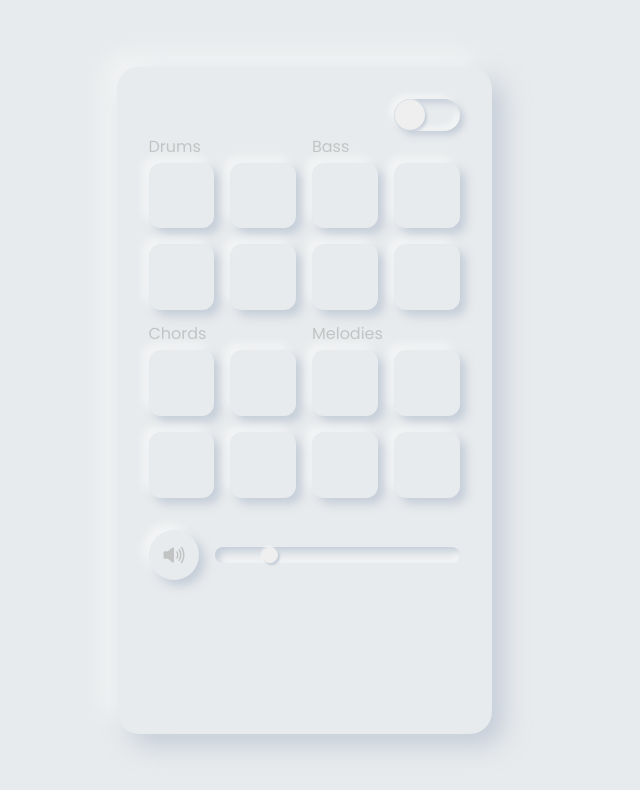
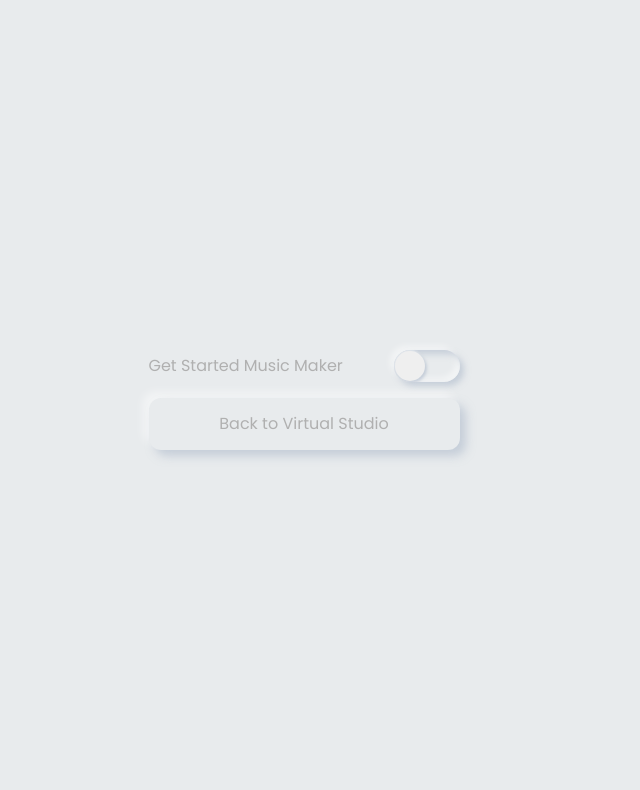
Before and after one commit to haileychoi15/digital-studio, a React (Create React App) app: page /#/experiment2 in a window 1280 px wide. Shown: the top 790 px of the page, without its empty margins (336-976 px from the left). Built offline with nearby package versions, Linux system fonts and the light colour scheme.

Commit message:
experiment2 design

```diff
--- a/src/views/Experiment2.js
+++ b/src/views/Experiment2.js
@@ -1,4 +1,5 @@
 import React, { useState, useEffect, useRef } from 'react';
+import { useHistory } from 'react-router-dom';
 import styled, { css } from 'styled-components';
 //import * as Tone from 'tone';
 import { useEventListener } from 'hooks/useEventListener';
@@ -15,7 +16,7 @@ const Container = styled.div`
     //font-family: 'Lora', serif;
     font-size: 1rem;
     font-weight: 400;
-    color: #c2c4c4;
+    color: #b0b0b0;
     background-color: #e8ebed;
     overflow: hidden;
 
@@ -35,7 +36,7 @@ const Container = styled.div`
     border-radius: 22px;
     background: none;
     cursor: pointer;
-    transition: all 450ms ease-in;
+    transition: all 450ms cubic-bezier(0.645, 0.045, 0.355, 1);
   }
 
   input[type=range]:focus {
@@ -69,13 +70,49 @@ const Container = styled.div`
   }
 `;
 
+const Mobile = styled.div`
+    position: relative;
+    display: flex;
+    flex-direction: column;
+    justify-content: space-between;
+    width: 100%;
+    height: 100%;
+    padding: 2rem;
+    box-shadow: 12px 12px 24px 0 rgba(163, 177, 198, 0.5),
+        -12px -12px 24px 0 rgba(255, 255, 255, 0.5);
+    transition: all 250ms ease-in-out;
+
+    ${({ isOn }) => !isOn && css`
+        justify-content: center;
+        box-shadow: unset;
+    `}
+
+    @media screen and (min-width: 30rem) {
+        width: 375px;
+        height: 667px;
+        border-radius: 22px;
+    }
+`;
+
+const Header = styled.header`
+    display: flex;
+    justify-content: space-between;
+    align-items: center;
+
+    margin-bottom: 1rem;
+`;
+
+const Title = styled.h1`
+    font-size: 1rem;
+    font-weight: 400;
+`;
+
 const OnOffButton = styled.button`
     display: block;
     position: relative;
     width: 66px;
     height: 32px;
     border: none;
-    //border: 1px solid #e8ebed;
     border-radius: 20px;
     background: none;
     box-shadow: inset 4px 4px 6px 0 rgba(163, 177, 198, 0.5),
@@ -84,9 +121,11 @@ const OnOffButton = styled.button`
              -4px -4px 6px 0 rgba(255, 255, 255, 0.5);
     overflow: hidden;
 
-    margin-left: auto;
-    margin-right: 0;
-    margin-bottom: 0.5rem;
+    margin: 0;
+
+    ${({ isOn }) => isOn && css`
+        margin: 0 0 0 auto;
+    `}
 `;
 
 const OnOffBackground = styled.div`
@@ -96,10 +135,10 @@ const OnOffBackground = styled.div`
      width: 0;
      height: 100%;
      border-radius: 20px;
-     background-color: #a6e7ff;
-     box-shadow: inset 4px 4px 6px 0 rgba(163, 177, 198, 0.5),
-            inset -4px -4px 6px 0 rgba(255, 255, 255, 0.5);
-    transition: all 250ms ease-in;
+     background-color: #D1ED5D;
+     box-shadow: inset 4px 4px 4px 0 rgba(165, 184, 90, 0.5),
+            inset -4px -4px 6px 0 rgba(243, 255, 196, 0.5);
+    transition: all 250ms cubic-bezier(0.645, 0.045, 0.355, 1);
 
     ${({ isOn }) => isOn && css`
         width: 100%;
@@ -118,7 +157,7 @@ const CircleButton = styled.div`
     box-shadow: 2px 2px 3px 0 rgba(163, 177, 198, 0.5),
              -2px -2px 3px 0 rgba(255, 255, 255, 0.5);
     transform: translateX(0);
-    transition: all 200ms ease-in;
+    transition: all 200ms cubic-bezier(0.645, 0.045, 0.355, 1);;
 
     ${({ isOn }) => isOn && css`
         transform: translateX(calc(63px - 30px));
@@ -126,67 +165,53 @@ const CircleButton = styled.div`
     `}
 `;
 
-const Mobile = styled.div`
-    position: relative;
-    width: 100%;
-    height: 100%;
-    padding: 2rem;
-    box-shadow: 12px 12px 24px 0 rgba(163, 177, 198, 0.5),
-        -12px -12px 24px 0 rgba(255, 255, 255, 0.5);
+// const AnimatedRing = styled.div`
+//   position: relative;
+//   background: none;
+//   width: 140px;
+//   height: 140px;
+//   overflow: hidden;
+//   display:flex;
+//   justify-content: center;
+//   align-items: center;
+//   border-radius: 50%;
+// `;
 
-    @media screen and (min-width: 30rem) {
-        width: 375px;
-        height: 667px;
-        border-radius: 22px;
-    }
-`;
+// const OuterRing = styled.div`
+//   width: 100%;
+//   height: 100%;
+//   background-image: linear-gradient(135deg, #FEED07 0%, #FE6A50 5%, #ED00AA 15%, #2FE3FE 50%, #8900FF 100%);
+//   border-radius: 50%;
+//   box-shadow:
+//    20px 20px 60px #bebebe,
+//    -20px -20px 60px #ffffff;
 
-const AnimatedRing = styled.div`
-  position: relative;
-  background: none;
-  width: 140px;
-  height: 140px;
-  overflow: hidden;
-  display:flex;
-  justify-content: center;
-  align-items: center;
-  border-radius: 50%;
-`;
+//   animation-duration: 2s;
+//   animation-name: rotate;
+//   animation-iteration-count: infinite;
 
-const OuterRing = styled.div`
-  width: 100%;
-  height: 100%;
-  background-image: linear-gradient(135deg, #FEED07 0%, #FE6A50 5%, #ED00AA 15%, #2FE3FE 50%, #8900FF 100%);
-  border-radius: 50%;
-  box-shadow:
-   20px 20px 60px #bebebe,
-   -20px -20px 60px #ffffff;
+//   @keyframes rotate {
+//     0% {transform:rotate(0deg);}
+//     100% {transform:rotate(360deg);}
+//   }
+// `;
 
-  animation-duration: 2s;
-  animation-name: rotate;
-  animation-iteration-count: infinite;
+// const InnerRing = styled.div`
+//   position: absolute;
+//   top: 50%;
+//   left: 50%;
+//   transform: translate(-50%, -50%);
+//   height: calc(100% - 10px);
+//   width: calc(100% - 10px);
+//   background: linear-gradient(125deg, #fff, #cfcfcf);
+//   border-radius: 50%;
+// `;
 
-  @keyframes rotate {
-    0% {transform:rotate(0deg);}
-    100% {transform:rotate(360deg);}
-  }
-`;
-
-const InnerRing = styled.div`
-  position: absolute;
-  top: 50%;
-  left: 50%;
-  transform: translate(-50%, -50%);
-  height: calc(100% - 10px);
-  width: calc(100% - 10px);
-  background: linear-gradient(125deg, #fff, #cfcfcf);
-  border-radius: 50%;
-`;
-
-const RoundButton = styled.div`
+const RoundButton = styled.button`
     display: flex;
     justify-content: center;
     align-items: center;
+    flex-shrink: 0;
     width: 50px;
     height: 50px;
     border: none;
@@ -222,6 +247,8 @@ const VolumeSection = styled.section`
     display: flex;
     justify-content: space-between;
     align-items: center;
+
+    margin-bottom: 2rem;
 `;
 
 const VolumeController = styled.div`
@@ -238,6 +265,31 @@ const VolumeController = styled.div`
     background: none;
 `;
 
+const SquareButton = styled.button`
+    display: flex;
+    justify-content: center;
+    align-items: center;
+    width: 100%;
+    min-height: 50px;
+    border: none;
+    border-radius: 12px;
+    padding: 1rem;
+    font-family: inherit;
+    font-size: 1rem;
+    line-height: 1.2;
+    box-shadow: 6px 6px 10px 0 rgba(163, 177, 198, 0.5),
+        -6px -6px 10px 0 rgba(255, 255, 255, 0.5);
+    color: inherit;
+    background-color: inherit;
+    transition: all 250ms;
+    overflow: clip;
+
+    &:active {
+        box-shadow: inset 6px 6px 10px 0 rgba(163, 177, 198, 0.5),
+        inset -6px -6px 10px 0 rgba(255, 255, 255, 0.5);
+    }
+`;
+
 function Experiment2() {
 
     const mobile = useRef();
@@ -250,6 +302,8 @@ function Experiment2() {
     const [bassSelected, setBassSelected] = useState('');
     const [chordSelected, setChordSelected] = useState('');
     const [melodySelected, setMelodySelected] = useState('');
+
+    const history = useHistory();
 
     const handleVolumeChange = (e) => {
         const { target: { value } } = e;
@@ -384,17 +438,22 @@ function Experiment2() {
 
     return (
         <Container>
-            <Mobile ref={mobile}>
-                <OnOffButton onClick={handleOnOffClick}>
-                    <OnOffBackground isOn={isOn}></OnOffBackground>
-                    <CircleButton isOn={isOn}></CircleButton>
-                </OnOffButton>
+            <Mobile ref={mobile} isOn={isOn}>
+                <Header>
+                    {!isOn && <Title>Get Started Music Maker</Title>}
+                    <OnOffButton isOn={isOn} onClick={handleOnOffClick}>
+                        <OnOffBackground isOn={isOn}></OnOffBackground>
+                        <CircleButton isOn={isOn}></CircleButton>
+                    </OnOffButton>
+                </Header>
                 {/* <RoundButton size="big">
                     <AnimatedRing>
                         <OuterRing></OuterRing>
                         <InnerRing></InnerRing>
                     </AnimatedRing>
                 </RoundButton> */}
+                {isOn &&
+                <>
                 <InstrucmentSection>
                     <Instrucment InstrucmentList={drumList} name="Drums" selected={drumSelected} setSelected={setDrumSelected} buttonWidth={buttonWidth} />
                     <Instrucment InstrucmentList={bassList} name="Bass" selected={bassSelected} setSelected={setBassSelected} buttonWidth={buttonWidth} />
@@ -410,6 +469,14 @@ function Experiment2() {
                         <input type="range" id="volume" min="0" max="100" step="1" value={volume} onChange={(e) => handleVolumeChange(e)} />
                     </VolumeController>
                 </VolumeSection>
+                </>
+                }
+                <SquareButton onClick={() => history.goBack()}>
+                    {isOn
+                        ? `Explore Virtual Studio with this music on`
+                        : `Back to Virtual Studio`
+                    }
+                </SquareButton>
             </Mobile>
         </Container>
     )
```
